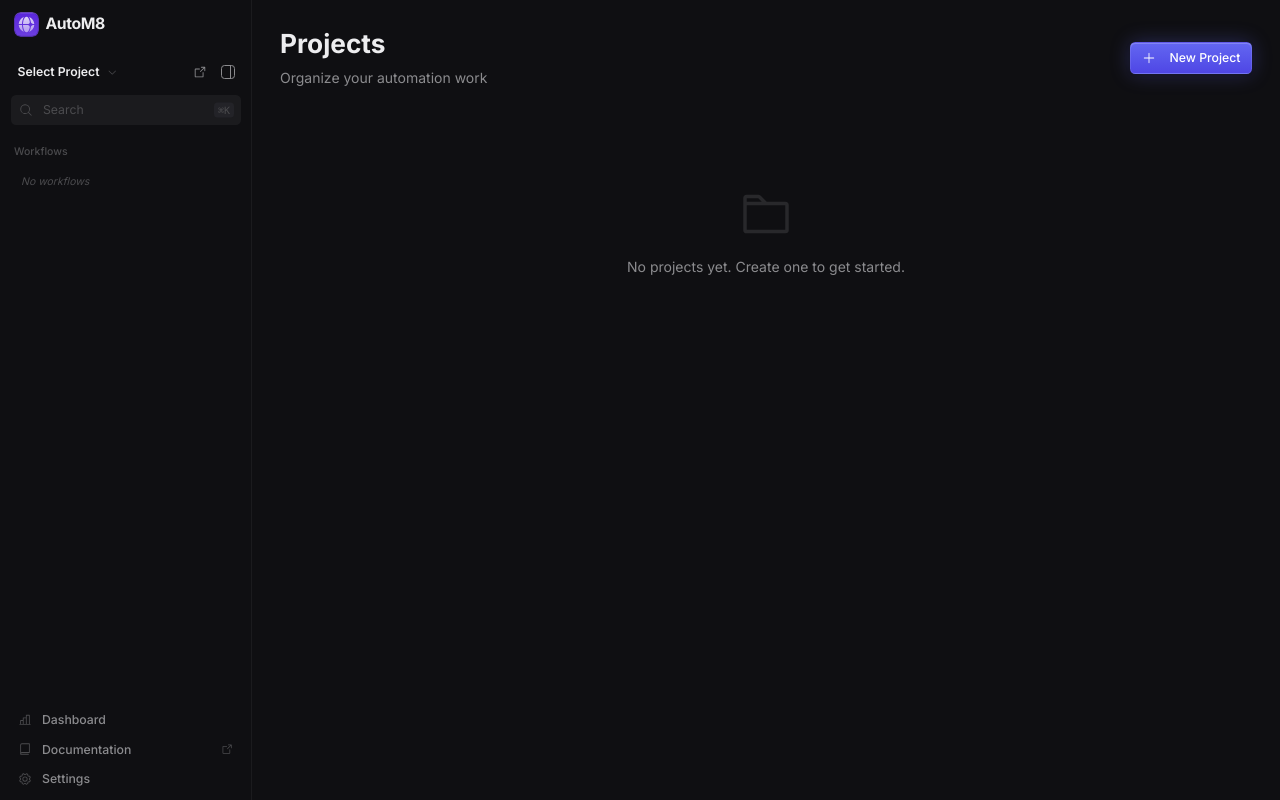
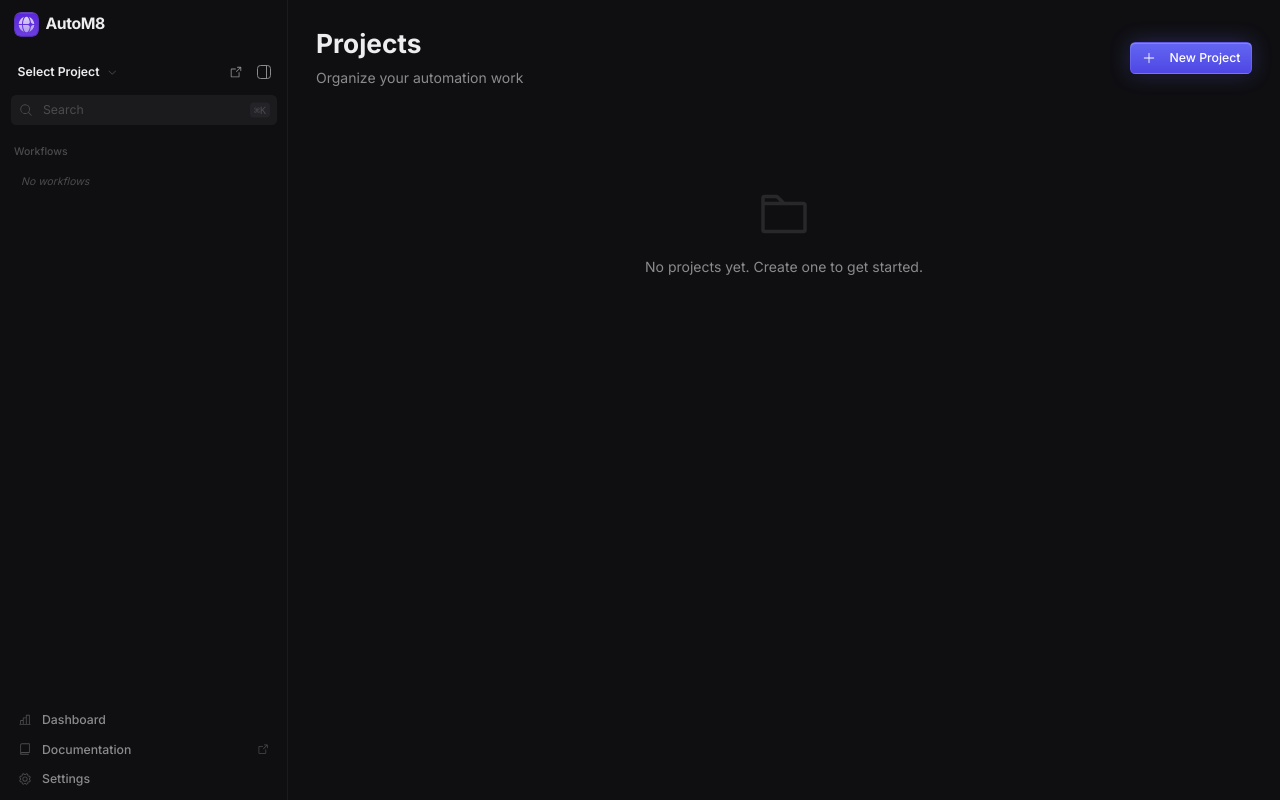
Before and after one commit to muhammad-ali-mubashir/HCI_PROJ, a React (Vite) app: page /projects in a window 1280 px wide. Built offline with nearby package versions, Linux system fonts and the light colour scheme; a web font is replaced by a local one.

Commit message:
feat: resizable sidebars

```diff
--- a/src/components/AppLayout.tsx
+++ b/src/components/AppLayout.tsx
@@ -1,33 +1,112 @@
-import React from 'react';
+import React, { useState } from 'react';
 import { LeftSidebar } from './LeftSidebar';
 import { RightSidebar } from './RightSidebar';
 import { useLocation } from 'react-router-dom';
 
+import { SidebarSimple } from '@phosphor-icons/react';
+
 export const AppLayout: React.FC<{ children: React.ReactNode }> = ({ children }) => {
     const location = useLocation();
-    const hideRightSidebar = location.pathname.startsWith('/dashboard') ||
+
+    // Sidebar Visibility Logic
+    const shouldHideRightSidebar = location.pathname.startsWith('/dashboard') ||
         location.pathname.startsWith('/settings') ||
         location.pathname.startsWith('/account-settings') ||
         location.pathname.startsWith('/docs') ||
         location.pathname.startsWith('/projects');
 
-    const hideLeftSidebar = location.pathname.startsWith('/docs');
+    const shouldHideLeftSidebar = location.pathname.startsWith('/docs');
+
+    // Sidebar State
+    const [leftWidth, setLeftWidth] = useState(288); // Default 72 * 4 = 288px
+    const [rightWidth, setRightWidth] = useState(320); // Default 80 * 4 = 320px
+    const [isRightSidebarOpen, setIsRightSidebarOpen] = useState(true);
+
+    // Effect to handle route-based visibility overrides
+    React.useEffect(() => {
+        if (shouldHideRightSidebar) {
+            setIsRightSidebarOpen(false);
+        } else {
+            setIsRightSidebarOpen(true);
+        }
+    }, [shouldHideRightSidebar]);
+
+    // Resizing Logic
+    const startResizing = React.useCallback((side: 'left' | 'right') => {
+        const handleMouseMove = (e: MouseEvent) => {
+            if (side === 'left') {
+                const newWidth = Math.max(200, Math.min(600, e.clientX));
+                setLeftWidth(newWidth);
+            } else {
+                const newWidth = Math.max(250, Math.min(600, window.innerWidth - e.clientX));
+                setRightWidth(newWidth);
+            }
+        };
+
+        const handleMouseUp = () => {
+            document.removeEventListener('mousemove', handleMouseMove);
+            document.removeEventListener('mouseup', handleMouseUp);
+            document.body.style.cursor = 'default';
+            document.body.style.userSelect = 'auto'; // Re-enable selection
+        };
+
+        document.addEventListener('mousemove', handleMouseMove);
+        document.addEventListener('mouseup', handleMouseUp);
+        document.body.style.cursor = 'col-resize';
+        document.body.style.userSelect = 'none'; // Prevent text selection while resizing
+    }, []);
+
 
     return (
-        <div className="flex h-screen w-full bg-background overflow-hidden">
-            {!hideLeftSidebar && <LeftSidebar />}
+        <div className="flex h-screen w-full bg-background overflow-hidden relative">
 
-            <main className="flex-1 h-full overflow-hidden relative flex flex-col">
-                {/*
-                   We remove the 'pt-16' top padding as there is no top navbar anymore.
-                   The main content area takes the remaining space.
-                */}
+            {/* LEFT SIDEBAR AREA */}
+            {!shouldHideLeftSidebar && (
+                <>
+                    <div style={{ width: leftWidth, minWidth: leftWidth, maxWidth: leftWidth }} className="h-full relative shrink-0">
+                        <LeftSidebar />
+                    </div>
+                    {/* Left Resizer Handle */}
+                    <div
+                        className="w-1 hover:w-1.5 bg-transparent hover:bg-primary/20 cursor-col-resize absolute z-50 h-full transition-colors"
+                        style={{ left: leftWidth - 2 }} // Overlap slightly
+                        onMouseDown={() => startResizing('left')}
+                    />
+                </>
+            )}
+
+            {/* MAIN CONTENT */}
+            <main className="flex-1 h-full overflow-hidden relative flex flex-col min-w-0">
                 <div className="flex-1 h-full overflow-y-auto overflow-x-hidden relative">
                     {children}
                 </div>
             </main>
 
-            {!hideRightSidebar && <RightSidebar />}
+            {/* RIGHT SIDEBAR AREA */}
+            {!shouldHideRightSidebar && isRightSidebarOpen && (
+                <>
+                    {/* Right Resizer Handle */}
+                    <div
+                        className="w-1 hover:w-1.5 bg-transparent hover:bg-primary/20 cursor-col-resize absolute z-50 h-full transition-colors"
+                        style={{ right: rightWidth - 2 }} // Overlap slightly
+                        onMouseDown={() => startResizing('right')}
+                    />
+                    <div style={{ width: rightWidth, minWidth: rightWidth, maxWidth: rightWidth }} className="h-full relative shrink-0">
+                        <RightSidebar onClose={() => setIsRightSidebarOpen(false)} />
+                    </div>
+                </>
+            )}
+
+            {/* Re-open toggle if closed manually but allowed by route */}
+            {!shouldHideRightSidebar && !isRightSidebarOpen && (
+                <button
+                    onClick={() => setIsRightSidebarOpen(true)}
+                    className="absolute top-14 right-4 z-50 p-2 bg-surface border border-border rounded-md shadow-md hover:bg-surface-hover text-text-secondary transition-all"
+                    title="Open Sidebar"
+                >
+                    <SidebarSimple className="w-5 h-5 transform rotate-180" />
+                </button>
+            )}
         </div>
     );
 };
--- a/src/components/LeftSidebar.tsx
+++ b/src/components/LeftSidebar.tsx
@@ -99,7 +99,7 @@ export const LeftSidebar = () => {
 
     return (
         <div className={cn(
-            "w-72 border-r flex flex-col h-full bg-background transition-colors duration-200 font-sans",
+            "w-full border-r flex flex-col h-full bg-background transition-colors duration-200 font-sans",
             mode === 'dark' ? "border-white/5" : "border-black/5"
         )}>
             {/* Logo Area */}
--- a/src/components/RightSidebar.tsx
+++ b/src/components/RightSidebar.tsx
@@ -9,9 +9,15 @@ import { useWorkflowStore } from '../store/useWorkflowStore';
 import { Dropdown, DropdownItem } from './ui/Dropdown';
 import { auth } from '../lib/auth';
 
+import { X } from '@phosphor-icons/react';
+
 type Tab = 'copilot' | 'toolbar' | 'editor';
 
-export const RightSidebar = () => {
+interface RightSidebarProps {
+    onClose?: () => void;
+}
+
+export const RightSidebar = ({ onClose }: RightSidebarProps) => {
     const { mode } = useThemeStore();
     const [activeTab, setActiveTab] = useState<Tab>('copilot');
     const { selectedNodeId, selectNode } = useWorkflowStore();
@@ -28,12 +34,23 @@ export const RightSidebar = () => {
 
     return (
         <div className={cn(
-            "w-96 border-l flex flex-col h-full bg-background transition-colors duration-200",
+            "w-full border-l flex flex-col h-full bg-background transition-colors duration-200 relative",
             mode === 'dark' ? "border-white/5" : "border-black/5"
         )}>
+            {/* Close Button - Absolute Top Right */}
+            {onClose && (
+                <button
+                    onClick={onClose}
+                    className="absolute top-2 right-2 p-1 rounded-md text-text-tertiary hover:text-text-primary hover:bg-surface-hover z-50"
+                    title="Close Sidebar"
+                >
+                    <X className="w-4 h-4" />
+                </button>
+            )}
+
             {/* User Profile Section */}
             <div className={cn(
-                "p-2 border-b",
+                "p-2 border-b pr-10", // Added pr-10 to avoid overlap with Close button
                 mode === 'dark' ? "border-white/5" : "border-black/5"
             )}>
                 <Dropdown
```
